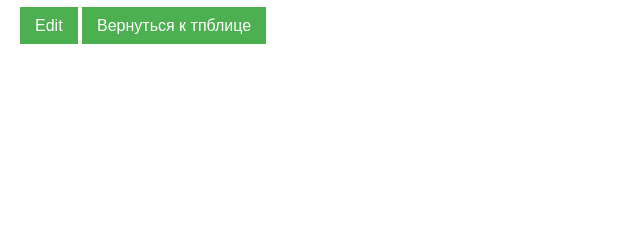
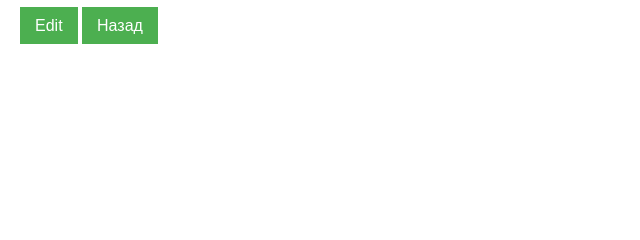
Before and after one commit to Seoma228322/employee, a FastAPI app: template app/templates/employee_detail.html in a window 1280 px wide. Shown: the part 485-725 px from the top of the page, without its empty margins (0-640 px from the left). Run offline with FastAPI, Linux system fonts and the light colour scheme; the template is opened without the code that fills it, so the values that code supplies are empty.

Commit message:
Update employee_detail.html

```diff
--- a/app/templates/employee_detail.html
+++ b/app/templates/employee_detail.html
@@ -15,6 +15,6 @@
     <p><strong>Дата_Начала:</strong> {{ employee.Дата_Начала }}</p>
 
     <a href="/employees/{{ employee.id }}/edit" class="button">Edit</a>
-    <a href="/" class="button">Вернуться к тпблице</a>
+    <a href="/" class="button">Назад</a>
 
 {% endblock %}
```
